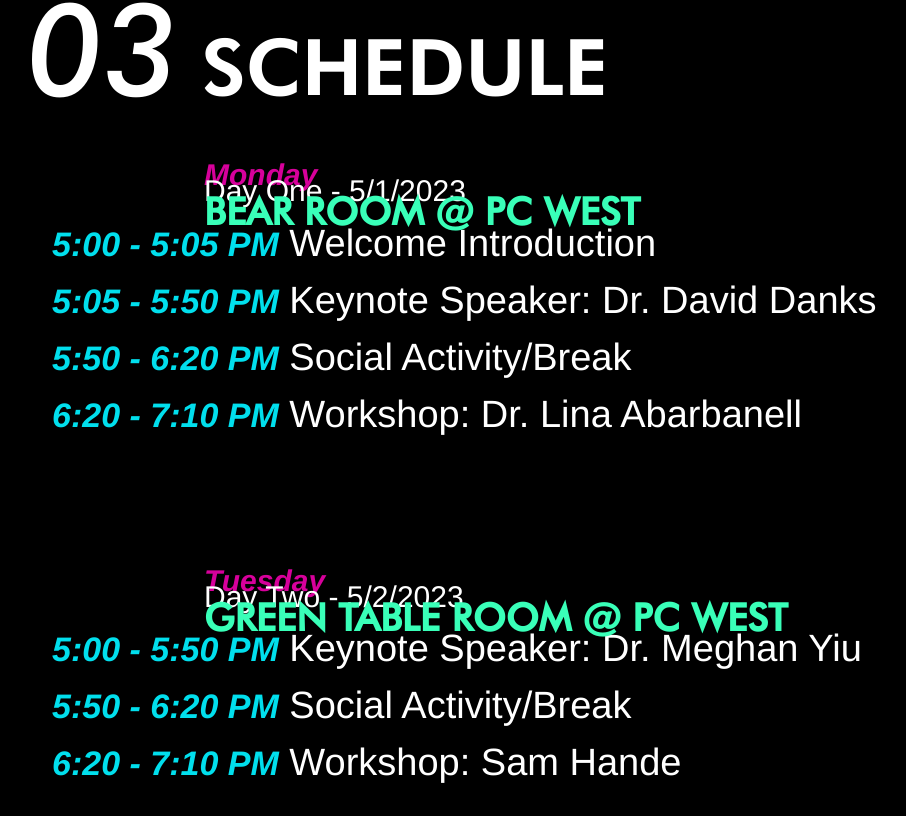
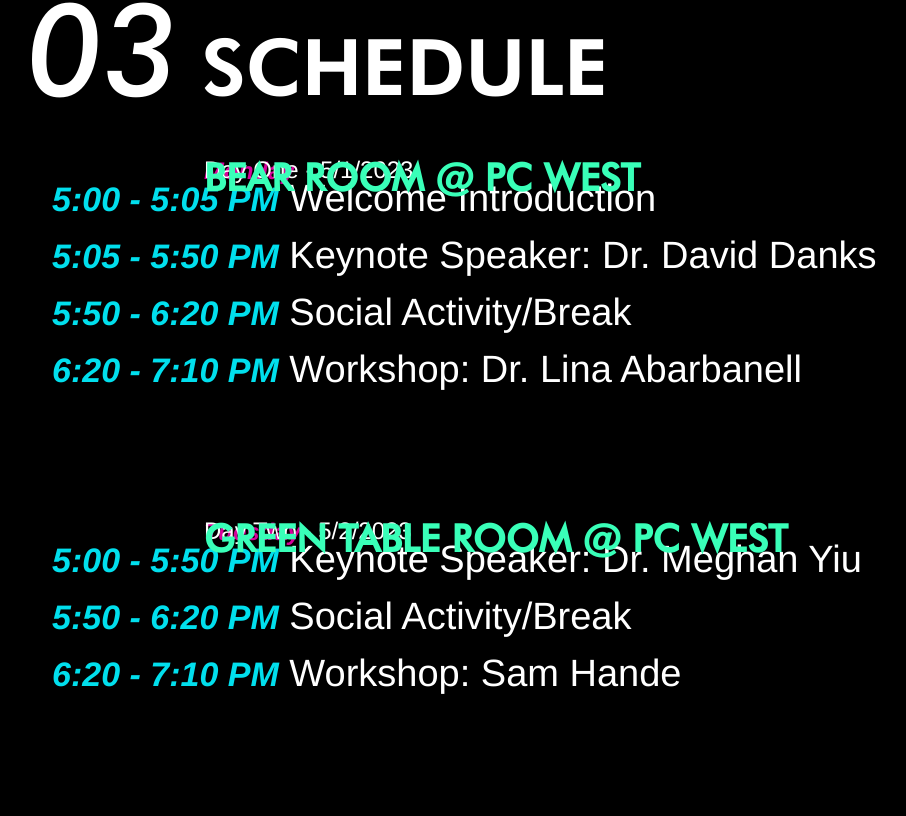
Before and after one commit to CSSA-UCSD/conference2023, a React (Create React App) app: page /#/ in a window 1280 px wide. Shown: the part 1604-2420 px from the top of the page, without its empty margins (78-984 px from the left). Built offline with nearby package versions, Linux system fonts and the light colour scheme.

Commit message:
stylized schedule more

```diff
--- a/src/components/components/schedule/Day.js
+++ b/src/components/components/schedule/Day.js
@@ -54,16 +54,18 @@ function Day() {
                             <h4>{getWeekday(day.date, "short")} {day.date} | {day.time}</h4>
                             <span className="location">{day.location}</span>
                             {/* {Day1Component} */}
-                            {day.events.map((item, key) => {
-                                return < Event key={key} item={item} />
-                            })
-                            }
+                            <div className="events">
+                              {day.events.map((item, key) => {
+                                  return < Event key={key} item={item} />
+                              })
+                              }
+                            </div>
                         </div>
                     })}
                     <img className="planet" src={PlanetIcon} alt="Planet Image"/>
                     <h1>THANK YOU FOR VISITING!</h1>
                     <h4>CSSA@UCSD</h4>
-                    <span className="location">Cognitive Science Student Association</span>
+                    <h4 id="cssa">Cognitive Science Student Association</h4>
                 </div>
             </div>
         </div>
--- a/src/components/components/schedule/Event.js
+++ b/src/components/components/schedule/Event.js
@@ -23,7 +23,7 @@ class Event extends React.Component {
                     <div>
                         <h2>{this.props.item.title}</h2>
                     </div>
-                    <p style={{'color':'#0484fb'}}>{this.props.item.description}</p>
+                    {/* <p style={{'color':'#0484fb'}}>{this.props.item.description}</p> */}
                     <div>
                         {this.props.item.url ?
                             <div>
--- a/src/style/pages/_schedule.scss
+++ b/src/style/pages/_schedule.scss
@@ -17,6 +17,8 @@
                 padding-left: 0px;
                 font-size: 3rem;
                 white-space: nowrap;
+                margin-bottom: 0;
+                margin-top: 30px;
             }
 
             h4 {
@@ -35,14 +37,22 @@
               margin-bottom: 30px;
             }
 
+            #cssa {
+              font-style: italic;
+              font-family: $body-font;
+            }
+
+            .events {
+              margin-top: 50px;
+            }
+
             .day-info {
 
                 h2, h4 {
                     font-family: $body-font;
-                    font-size: 1.5rem;
+                    font-size: 1.2rem;
                     translate: 152px;
-                    margin: auto;
-                    margin-bottom: -20px;
+                    margin-bottom: -30px;
                 }
 
                 h2 {
```
